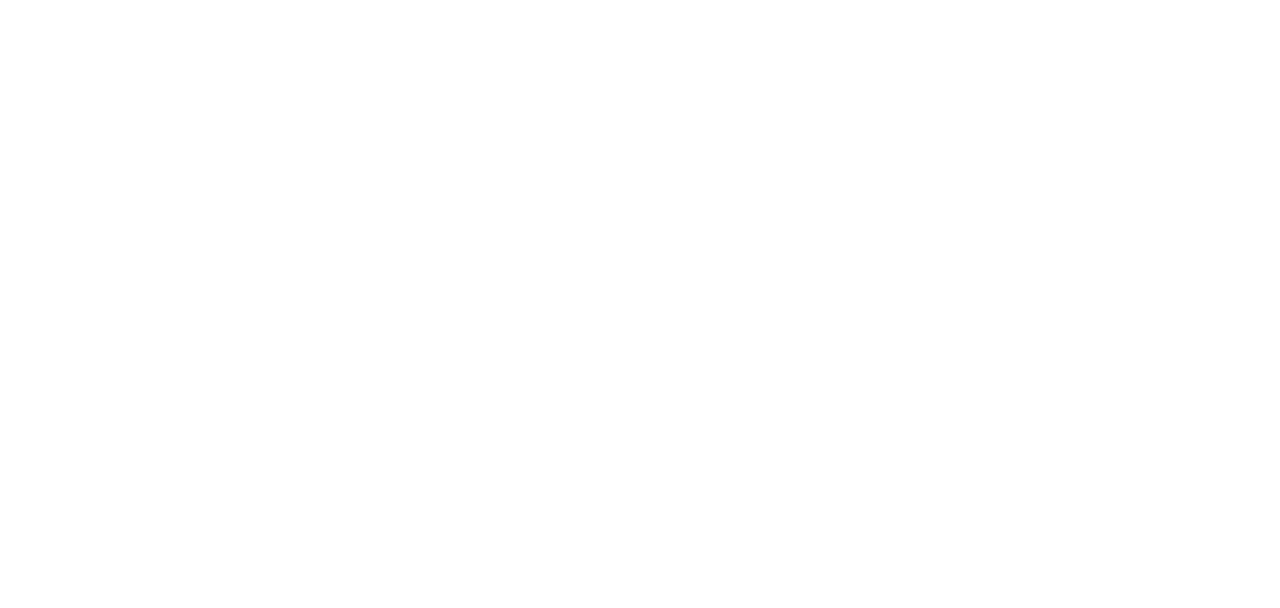
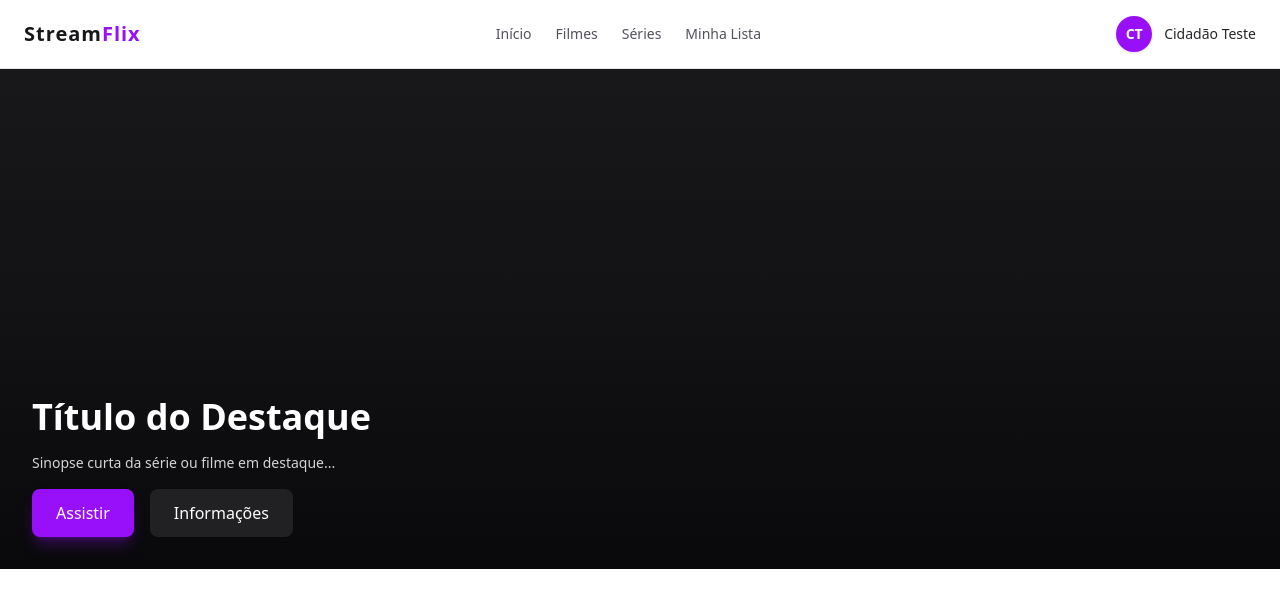
Before and after one commit to jonathammatos/streamflix, a Next.js app: page / in a window 1280 px wide. Shown: the top 608 px of the page. Built offline with nearby package versions, Linux system fonts and the light colour scheme.

Commit message:
feat: adiciona header, componente de botao e banner de destaque (hero section)

```diff
--- a/src/app/page.tsx
+++ b/src/app/page.tsx
@@ -1,3 +1,28 @@
+import Header from "@/components/layout/Header";
+
+import Button from "@/components/common/Button";
+
 export default function Home() {
-  return <main></main>;
+  return (
+    <main className="min-h-screen bg-white dark:bg-zinc-950 text-zinc-900 dark:text-zinc-100 transition-colors">
+      <Header />
+
+      <section className="relative h-[500px] w-full flex items-end p-8 bg-zinc-900">
+        <div className="absolute inset-0 bg-gradient-to-t from-zinc-950 via-zinc-950/40 to-transparent z-0"></div>
+
+        <div className="relative z-10 max-w-xl space-y-4">
+          <h1 className="text-4xl font-extrabold text-white">
+            Título do Destaque
+          </h1>
+          <p className="text-zinc-300 text-sm">
+            Sinopse curta da série ou filme em destaque...
+          </p>
+          <div className="flex gap-4">
+            <Button variant="primary">Assistir</Button>
+            <Button variant="secondary">Informações</Button>
+          </div>
+        </div>
+      </section>
+    </main>
+  );
 }
--- /dev/null
+++ b/src/components/common/Button.tsx
@@ -0,0 +1,31 @@
+import React, { ButtonHTMLAttributes } from "react";
+
+interface ButtonProps extends ButtonHTMLAttributes<HTMLButtonElement> {
+  variant?: "primary" | "secondary";
+  children: React.ReactNode;
+}
+
+export default function Button({
+  variant = "primary",
+  children,
+  className = "",
+  ...props
+}: ButtonProps) {
+  const baseStyles =
+    "px-6 py-3 rounded-lg font-medium transition-all flex items-center justify-center gap-2 cursor-pointer";
+
+  const variants = {
+    primary:
+      "bg-purple-600 hover:bg-purple-700 text-white shadow-lg shadow-purple-600/30",
+    secondary: "bg-zinc-800/80 hover:bg-zinc-700 text-white backdrop-blur-md",
+  };
+
+  return (
+    <button
+      className={`${baseStyles} ${variants[variant]} ${className}`}
+      {...props}
+    >
+      {children}
+    </button>
+  );
+}
--- /dev/null
+++ b/src/components/layout/Header.tsx
@@ -0,0 +1,52 @@
+import Link from "next/link";
+
+export default function Header() {
+  return (
+    <header className="sticky top-0 z-50 flex items-center justify-between px-6 py-4 bg-white/80 dark:bg-zinc-950/80 backdrop-blur-md border-b border-zinc-200 dark:border-zinc-800 transition-colors">
+      <Link
+        href="/"
+        className="text-xl font-bold tracking-wider text-zinc-900 dark:text-white"
+      >
+        Stream<span className="text-purple-600 dark:text-purple-500">Flix</span>
+      </Link>
+
+      {/* Navegação Principal (Visível apenas em desktop) */}
+      <nav className="hidden md:flex items-center gap-6 text-sm font-medium text-zinc-600 dark:text-zinc-300">
+        <Link
+          href="/"
+          className="hover:text-purple-600 dark:hover:text-purple-400 transition-colors"
+        >
+          Início
+        </Link>
+        <Link
+          href="/filmes"
+          className="hover:text-purple-600 dark:hover:text-purple-400 transition-colors"
+        >
+          Filmes
+        </Link>
+        <Link
+          href="/series"
+          className="hover:text-purple-600 dark:hover:text-purple-400 transition-colors"
+        >
+          Séries
+        </Link>
+        <Link
+          href="/favoritos"
+          className="hover:text-purple-600 dark:hover:text-purple-400 transition-colors"
+        >
+          Minha Lista
+        </Link>
+      </nav>
+
+      {/* Área do Usuário Padrão */}
+      <div className="flex items-center gap-3">
+        <div className="w-9 h-9 rounded-full bg-purple-600 flex items-center justify-center text-white font-bold text-sm shadow-sm">
+          CT
+        </div>
+        <span className="hidden sm:inline text-sm font-medium text-zinc-800 dark:text-zinc-200">
+          Cidadão Teste
+        </span>
+      </div>
+    </header>
+  );
+}
```
